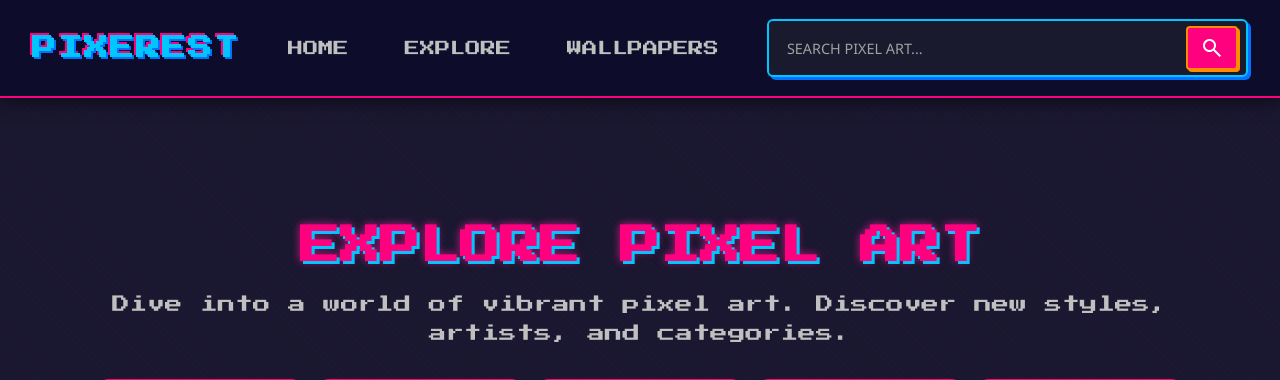
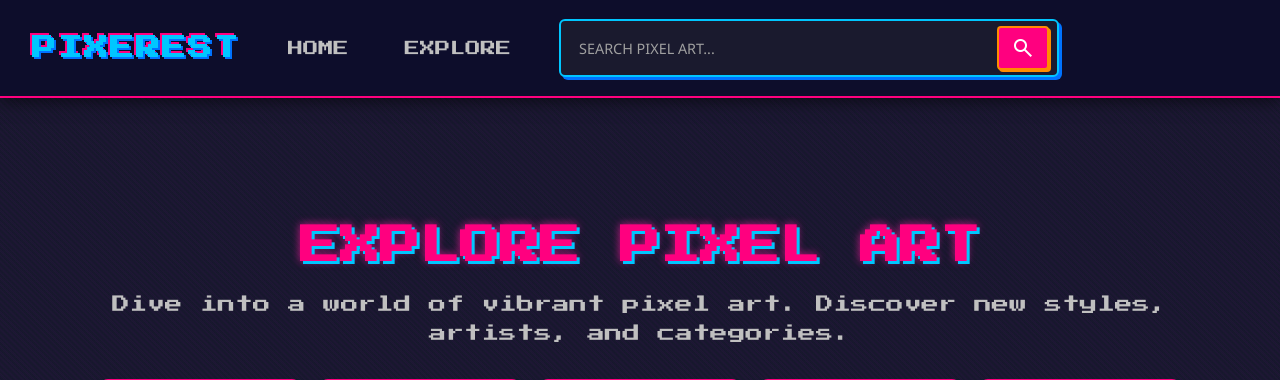
Before and after one commit to CreativeCoder77/PIXEREST, a Flask app: page /explore in a window 1280 px wide. Shown: the top 380 px of the page. Run offline with Flask 3, Linux system fonts and the light colour scheme; data that the repository does not hold is empty; some libraries are stand-ins or nearby versions.

Commit message:
Update base.html

```diff
--- a/templates/base.html
+++ b/templates/base.html
@@ -272,7 +272,6 @@
             <ul class="nav-links" id="navLinks">
                 <li><a href="/">Home</a></li>
                 <li><a href="/explore">Explore</a></li>
-                <li><a href="/wallpaper">Wallpapers</a></li> {# New Wallpaper Link #}
             </ul>
             <!-- Search bar in Navbar (hidden by default, shown on search) -->
             <div class="navbar-search-container" id="navbarSearchContainer">
```
